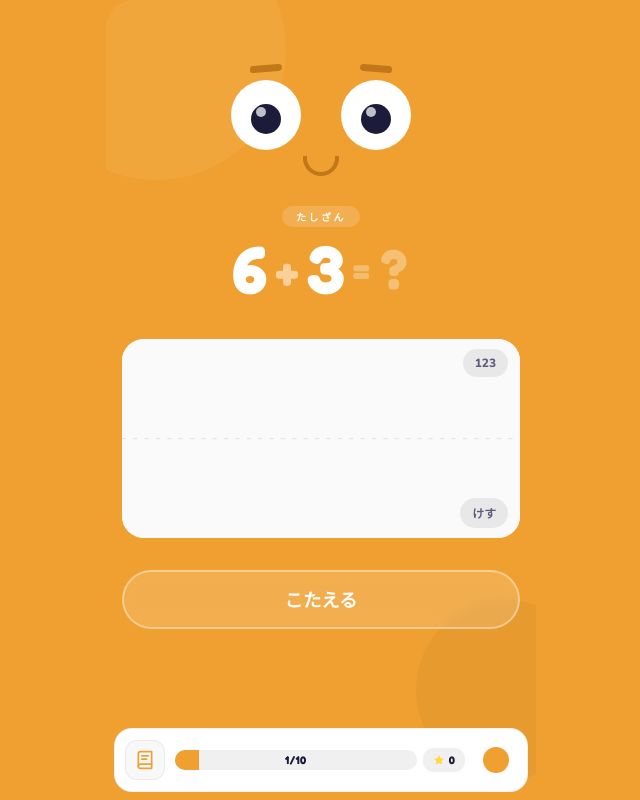
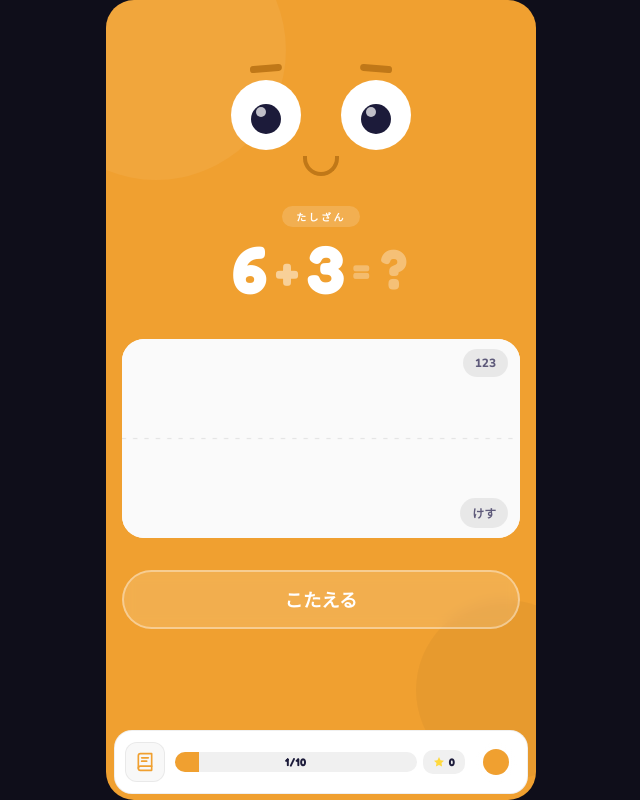
Before and after one commit to masaruinaba/kids-math, a plain HTML site: page index.html in a window 1280 px wide. Shown: the whole page, without its empty margins (319-959 px from the left). Drawn offline with nearby package versions, Linux system fonts and the light colour scheme; a web font is replaced by a local one.

Commit message:
Refactor CSS for improved layout and styling consistency
- Simplified CSS for `html` and `body` by consolidating height properties.
- Updated background color for `html` and `body` to enhance visual appeal.
- Adjusted margin for elements within the app for better spacing.

```diff
--- a/style.css
+++ b/style.css
@@ -24,13 +24,7 @@
   -webkit-tap-highlight-color: transparent;
   user-select: none; -webkit-user-select: none;
 }
-html, body {
-  height: 100%;
-  min-height: 100dvh;
-  min-height: -webkit-fill-available;
-  background: var(--theme);
-  box-sizing: border-box;
-}
+html, body { height: 100%; background: #0F0E1A; }
 
 /* ══════════════════════════════════════════════════
    APP
@@ -38,8 +32,7 @@ html, body {
 #app {
   position: relative;
   width: 100%; max-width: 430px;
-  min-height: 100dvh;
-  min-height: 100vh;
+  height: 100dvh; height: 100vh;
   min-height: -webkit-fill-available;
   margin: 0 auto;
   background: var(--theme);
@@ -102,9 +95,8 @@ html, body {
   align-items: center;
   gap: 10px;
   width: calc(100% - 16px);
-  margin: 0 8px 8px;
+  margin: 0 8px 6px;
   padding: 10px;
-  padding-bottom: max(10px, env(safe-area-inset-bottom));
   background: white;
   border-radius: 18px;
   border: 1px solid rgba(0,0,0,.06);
```
